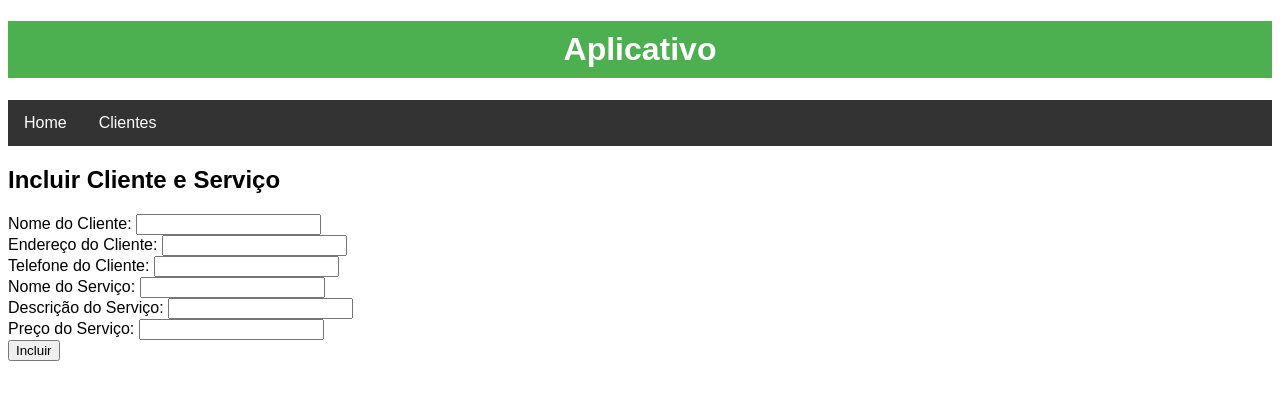
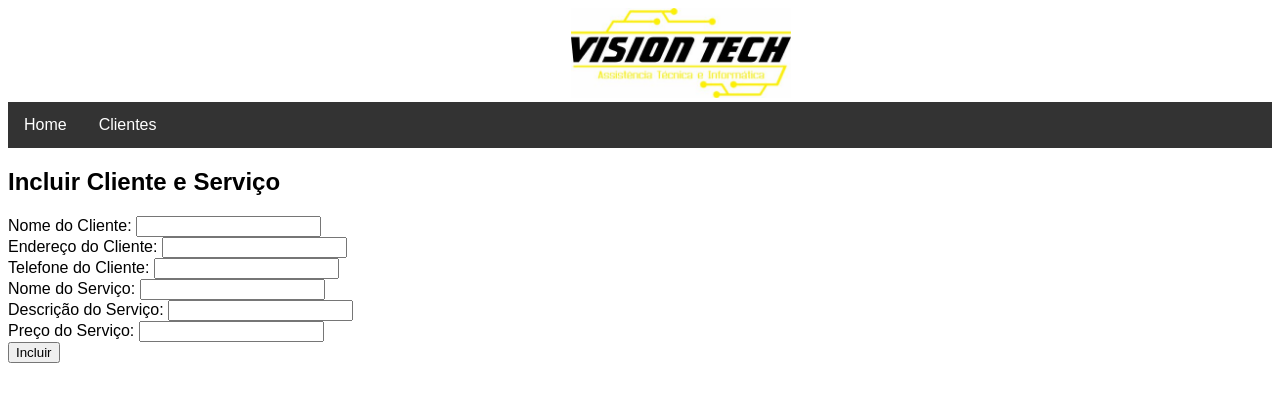
Before and after one commit to Artthurga/Proyecto1, a PHP site: page /Proyecto00/app.php?submenu=incluir in a window 1280 px wide. Shown: the top 402 px of the page. Run offline with PHP 8.4, Linux system fonts and the light colour scheme.

Commit message:
Agregando carpeta imagen y logo a la pagina app.php

```diff
--- a/Proyecto00/app.php
+++ b/Proyecto00/app.php
@@ -8,9 +8,12 @@
     <script src="script.js" defer></script>
 </head>
 <body>
-    <h1>Aplicativo</h1>
 
-    <ul class="menu">
+        <div class="main_header_logo">
+            <img src="img/logo.png" alt="logo.png" title="VisionTech"/>
+        </div>
+
+     <ul class="menu">
         <li><a href="app.php">Home</a></li>
         <li><a href="#" class="submenu-link">Clientes</a>
             <ul class="submenu">
--- a/Proyecto00/style.css
+++ b/Proyecto00/style.css
@@ -1,10 +1,18 @@
 /* style.css */
+/*HEADER*/
+.main_header          { background:#ffffff; border-bottom:1px #f4f4f4 solid; z-index:1; padding: 0.5em 0em; }
+.main_header .content { float:left; padding:0px 0; }
+
+.fixed            { display:block; position:fixed; z-index:9;  }
+.main_header_logo { text-align:center; margin:auto; float:none; width:138px; }
+.main_header_logo img { height:90px; }
+
 body {
     font-family: Arial, sans-serif;
 }
 
 h1 {
-    background-color: #4CAF50;
+    background-color: #afa84c;
     color: white;
     padding: 10px;
     text-align: center;
```
Also changed, not shown: Proyecto00/img/compu.jpeg (added), Proyecto00/img/fondo-chip-cpu.jpg (added), Proyecto00/img/logo.png (added).
